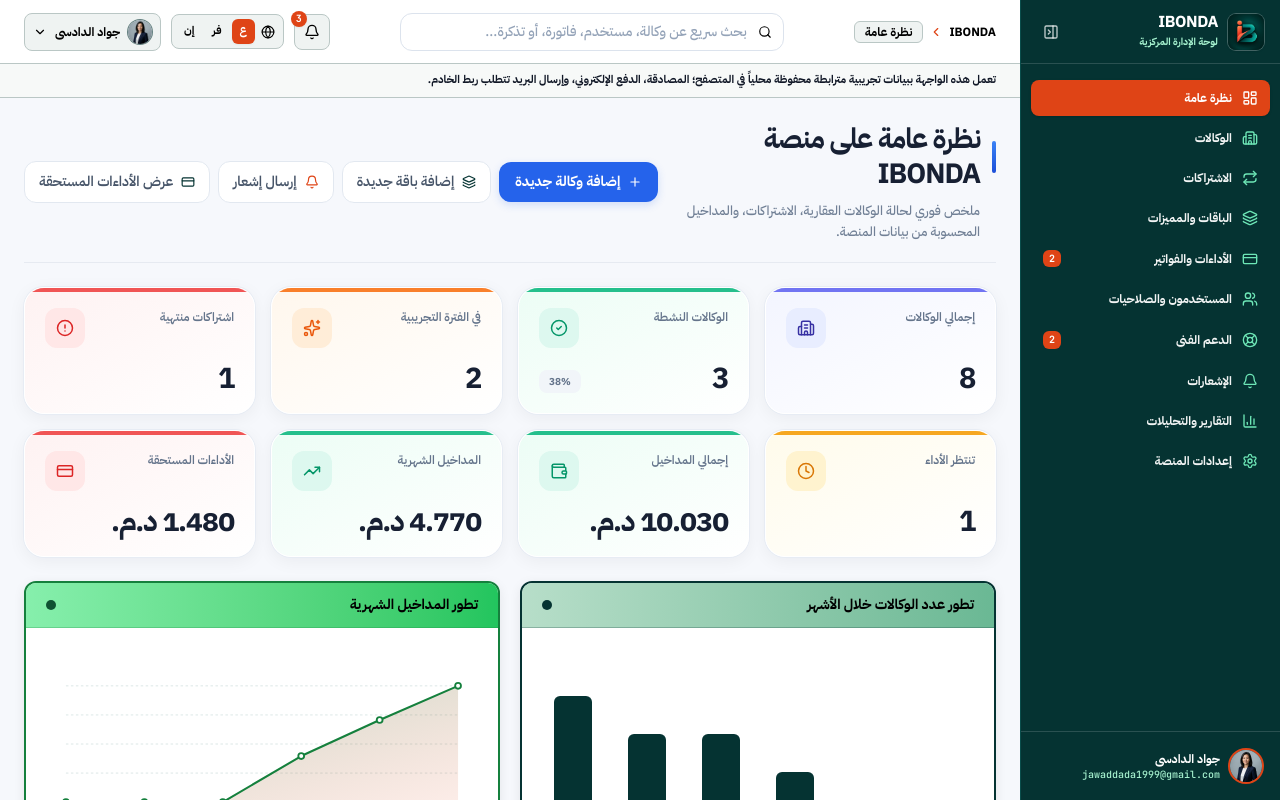
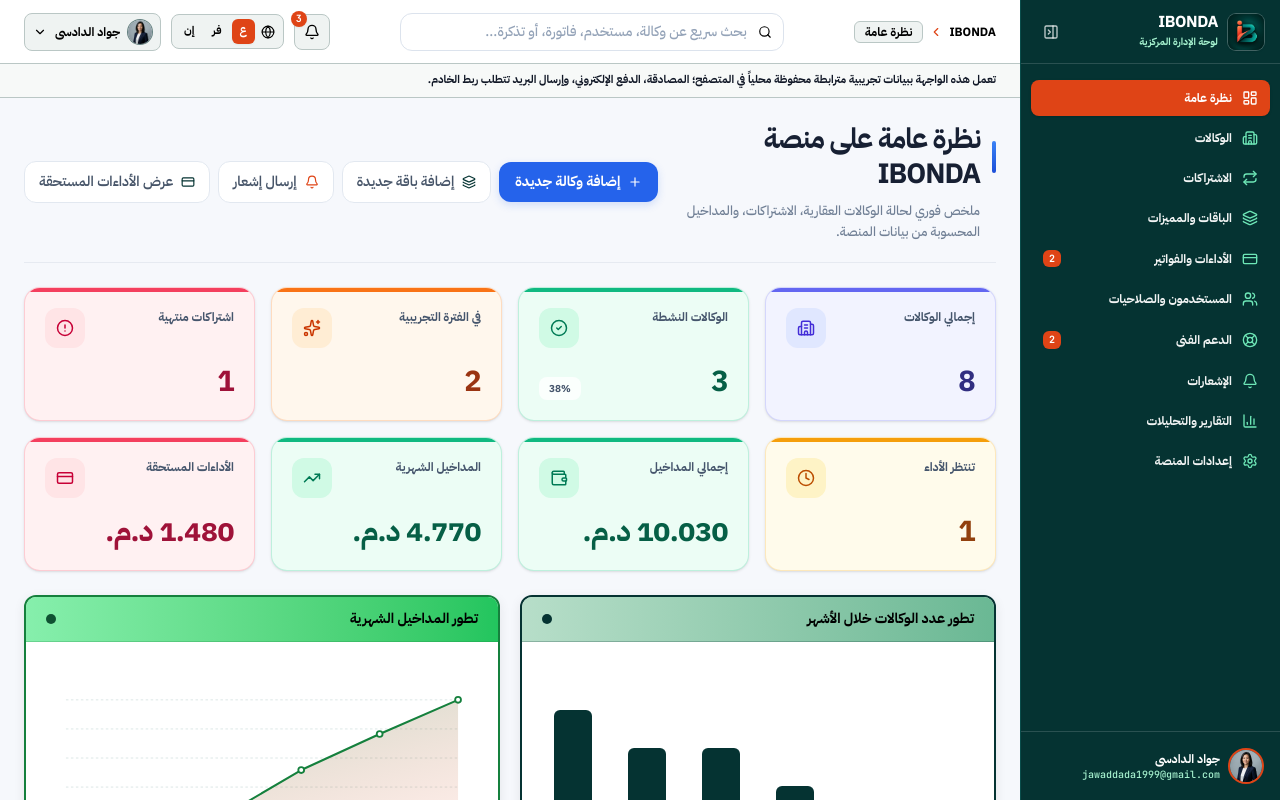
Before and after one commit to jawaddada1999-svg/MEINE, a React (Vite) app: page / in a window 1280 px wide. Shown: the top 800 px of the page. Built offline with nearby package versions, Linux system fonts and the light colour scheme.

Commit message:
Unify overview statistic card colors

```diff
--- a/src/components/ui/StatCard.tsx
+++ b/src/components/ui/StatCard.tsx
@@ -10,32 +10,35 @@ interface StatCardProps {
   helper?: string;
 }
 
-const TONE_MAP: Record<StatTone, { iconWrap: string; accent: string; surface: string }> = {
-  navy: { iconWrap: 'bg-[#E8EDFF] text-[#3730A3]', accent: 'bg-[#6366F1]', surface: 'from-[#F3F5FF] to-white' },
-  blue: { iconWrap: 'bg-[#E5F0FF] text-[#2563EB]', accent: 'bg-[#3B82F6]', surface: 'from-[#EFF6FF] to-white' },
-  teal: { iconWrap: 'bg-[#DDF8EF] text-[#059669]', accent: 'bg-[#10B981]', surface: 'from-[#ECFDF5] to-white' },
-  orange: { iconWrap: 'bg-[#FFEDD8] text-[#EA580C]', accent: 'bg-[#F97316]', surface: 'from-[#FFF7ED] to-white' },
-  success: { iconWrap: 'bg-[#DDF8EF] text-[#059669]', accent: 'bg-[#10B981]', surface: 'from-[#ECFDF5] to-white' },
-  warning: { iconWrap: 'bg-[#FFF3CF] text-[#D97706]', accent: 'bg-[#F59E0B]', surface: 'from-[#FFFBEB] to-white' },
-  danger: { iconWrap: 'bg-[#FFE7E7] text-[#DC2626]', accent: 'bg-[#EF4444]', surface: 'from-[#FEF2F2] to-white' },
-  info: { iconWrap: 'bg-[#DFF4FF] text-[#0284C7]', accent: 'bg-[#0EA5E9]', surface: 'from-[#F0F9FF] to-white' },
+const TONE_MAP: Record<StatTone, { iconWrap: string; accent: string; surface: string; value: string }> = {
+  navy: { iconWrap: 'bg-indigo-100 text-indigo-700', accent: '#6366F1', surface: '#F2F3FF', value: '#312E81' },
+  blue: { iconWrap: 'bg-blue-100 text-blue-700', accent: '#3B82F6', surface: '#EFF6FF', value: '#1E40AF' },
+  teal: { iconWrap: 'bg-teal-100 text-teal-700', accent: '#14B8A6', surface: '#F0FDFA', value: '#115E59' },
+  orange: { iconWrap: 'bg-orange-100 text-orange-700', accent: '#F97316', surface: '#FFF7ED', value: '#9A3412' },
+  success: { iconWrap: 'bg-emerald-100 text-emerald-700', accent: '#10B981', surface: '#ECFDF5', value: '#065F46' },
+  warning: { iconWrap: 'bg-amber-100 text-amber-700', accent: '#F59E0B', surface: '#FFFBEB', value: '#92400E' },
+  danger: { iconWrap: 'bg-rose-100 text-rose-700', accent: '#F43F5E', surface: '#FFF1F2', value: '#9F1239' },
+  info: { iconWrap: 'bg-sky-100 text-sky-700', accent: '#0EA5E9', surface: '#F0F9FF', value: '#075985' },
 };
 
 export function StatCard({ label, value, icon: Icon, tone = 'navy', helper }: StatCardProps) {
   const style = TONE_MAP[tone];
 
   return (
-    <div className={`group relative overflow-hidden rounded-[20px] border border-white bg-gradient-to-br ${style.surface} p-5 shadow-[0_4px_18px_rgba(15,23,42,0.055)] ring-1 ring-[#E7ECF4] transition-all duration-300 hover:-translate-y-1 hover:shadow-[0_14px_30px_rgba(15,23,42,0.09)]`}>
-      <span className={`absolute inset-x-0 top-0 h-1 ${style.accent} opacity-90 transition-opacity duration-300`} />
+    <div
+      className="group relative overflow-hidden rounded-2xl border border-slate-200 p-4 shadow-sm transition-all duration-200 hover:-translate-y-0.5 hover:shadow-md sm:p-5"
+      style={{ backgroundColor: style.surface, borderColor: style.accent + '35' }}
+    >
+      <span className="absolute inset-x-0 top-0 h-1" style={{ backgroundColor: style.accent }} />
       <div className="flex items-start justify-between gap-3">
-        <p className="text-[12px] font-semibold leading-relaxed text-[#64748B]">{label}</p>
+        <p className="min-w-0 text-xs font-bold leading-relaxed text-slate-600">{label}</p>
         <div className={`flex h-10 w-10 shrink-0 items-center justify-center rounded-xl ${style.iconWrap}`}>
           <Icon className="h-[18px] w-[18px]" />
         </div>
       </div>
       <div className="mt-4 flex items-end justify-between gap-2">
-        <p className="text-[29px] font-bold leading-none tracking-[-0.045em] text-[#172033] tabular-nums">{value}</p>
-        {helper && <span className="rounded-lg bg-[#F1F5F9] px-2.5 py-1 text-[10px] font-bold text-[#64748B] tabular-nums">{helper}</span>}
+        <p className="min-w-0 break-words text-2xl font-extrabold leading-tight tracking-tight tabular-nums sm:text-[29px]" style={{ color: style.value }}>{value}</p>
+        {helper && <span className="shrink-0 rounded-lg bg-white/80 px-2.5 py-1 text-[10px] font-bold text-slate-600 tabular-nums">{helper}</span>}
       </div>
     </div>
   );
```
